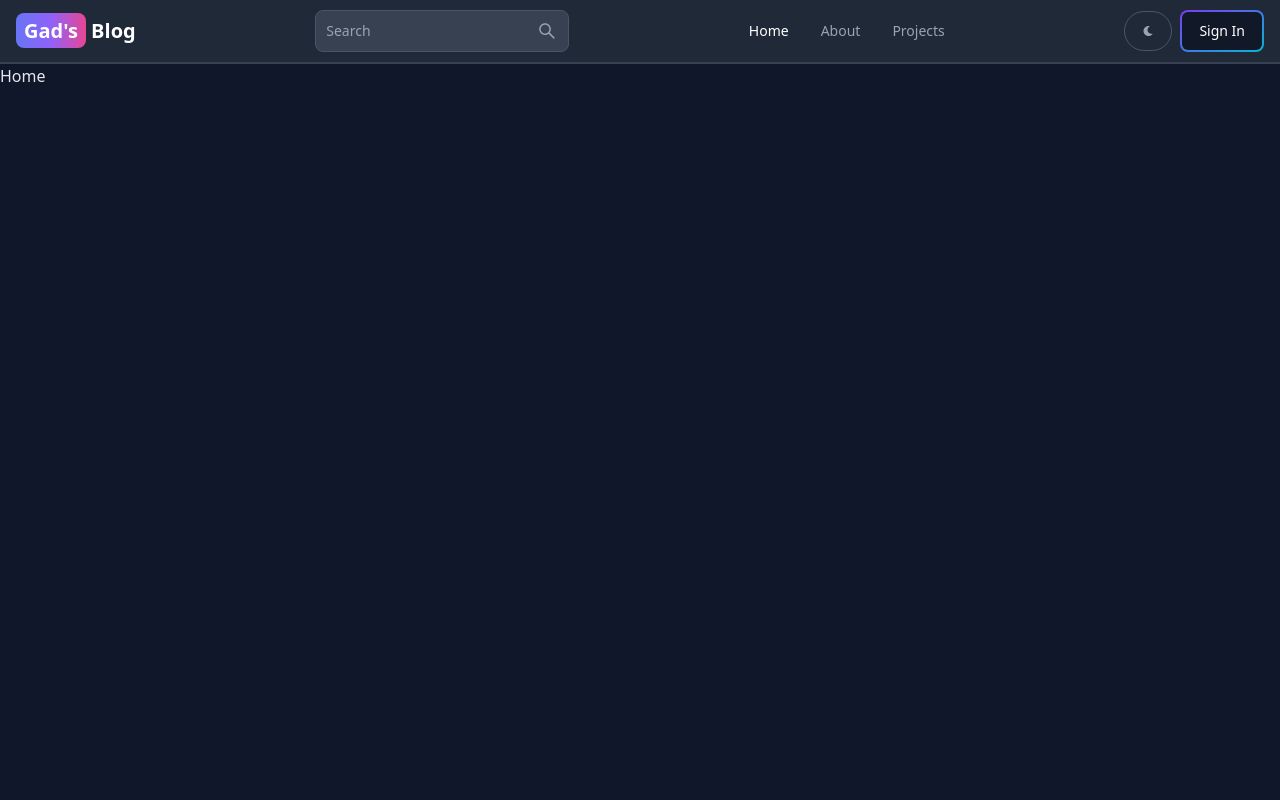
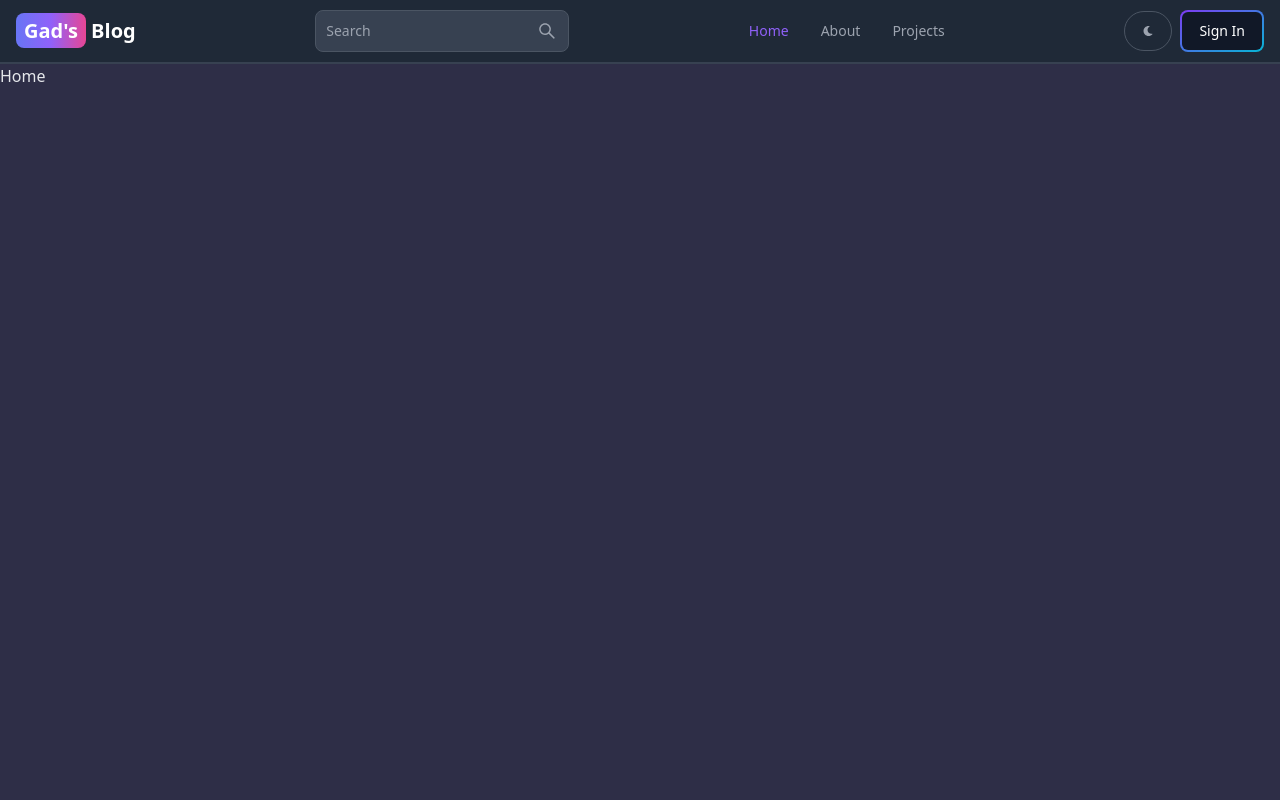
Before and after one commit to Gadnadj/MERN_Blog, a React (Vite) app in the folder client/: page / in a window 1280 px wide. Shown: the top 800 px of the page. Built offline with nearby package versions, Linux system fonts and the light colour scheme; no server answers.

Commit message:
add icon for dark mode

```diff
--- a/client/src/components/Headers.tsx
+++ b/client/src/components/Headers.tsx
@@ -1,6 +1,6 @@
 import { Avatar, Button, Dropdown, DropdownDivider, Navbar, TextInput } from 'flowbite-react';
 import { AiOutlineSearch } from 'react-icons/ai';
-import { FaMoon } from 'react-icons/fa';
+import { FaMoon, FaSun } from 'react-icons/fa';
 import { Link, useLocation } from 'react-router-dom';
 import { useSelector, useDispatch } from 'react-redux';
 import { RootState } from '../redux/store';
@@ -9,12 +9,13 @@ import { toggleTheme } from '../redux/theme/themeSlice';
 
 
 
+
 type Props = {}
 const Headers = (props: Props) => {
     const dispatch = useDispatch();
     const path = useLocation().pathname;
     const currentUser = useSelector<RootState, User | null>(state => state.user.currentUser);
-    console.log(currentUser);
+    const { theme }: any = useSelector<RootState>(state => state.theme);
 
     return (
         <Navbar className='border-b-2'>
@@ -43,7 +44,10 @@ const Headers = (props: Props) => {
                     pill
                     onClick={() => dispatch(toggleTheme())}
                 >
-                    <FaMoon />
+                    {
+                        theme === 'light' ? <FaSun /> : <FaMoon />
+                    }
+
                 </Button>
 
                 {currentUser ? (
@@ -87,19 +91,19 @@ const Headers = (props: Props) => {
 
             <Navbar.Collapse>
                 <Navbar.Link active={path === '/'} as={'div'}>
-                    <Link to={'/'}>
+                    <Link to={'/'} className={path === '/' ? 'text-purple-500' : 'text-gray-400'}>
                         Home
                     </Link>
                 </Navbar.Link>
 
                 <Navbar.Link active={path === '/about'} as={'div'}>
-                    <Link to={'/about'}>
+                    <Link to={'/about'} className={path === '/about' ? 'text-purple-500' : 'text-gray-400'}>
                         About
                     </Link>
                 </Navbar.Link>
 
                 <Navbar.Link active={path === '/projects'} as={'div'}>
-                    <Link to={'/projects'}>
+                    <Link to={'/projects'} className={path === '/projects' ? 'text-purple-500' : 'text-gray-400'}>
                         Projects
                     </Link>
                 </Navbar.Link>
--- a/client/tailwind.config.js
+++ b/client/tailwind.config.js
@@ -10,7 +10,7 @@ export default {
   theme: {
     extend: {
       colors: {
-        'dark-bg': 'rgb(16, 23, 42)'
+        'dark-bg': 'rgb(46,46,71)'
       }
     }
   },
```
